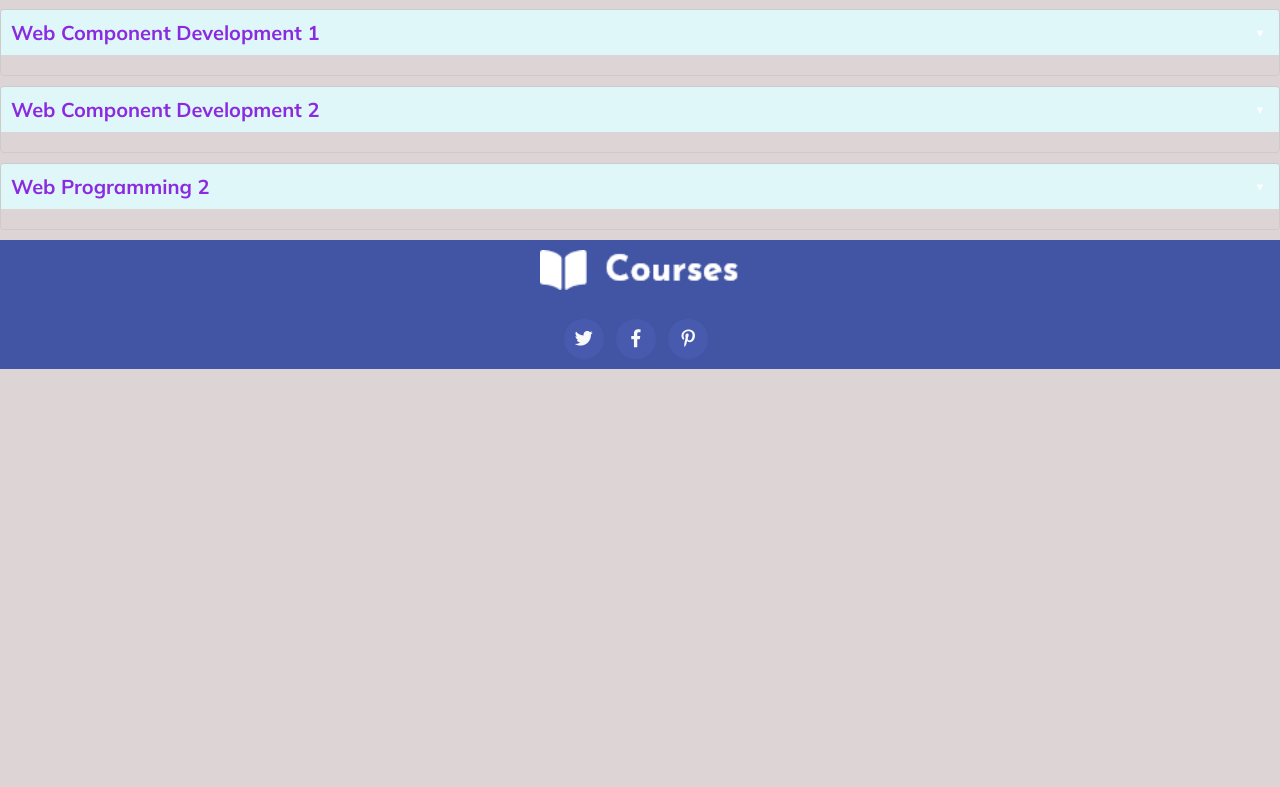
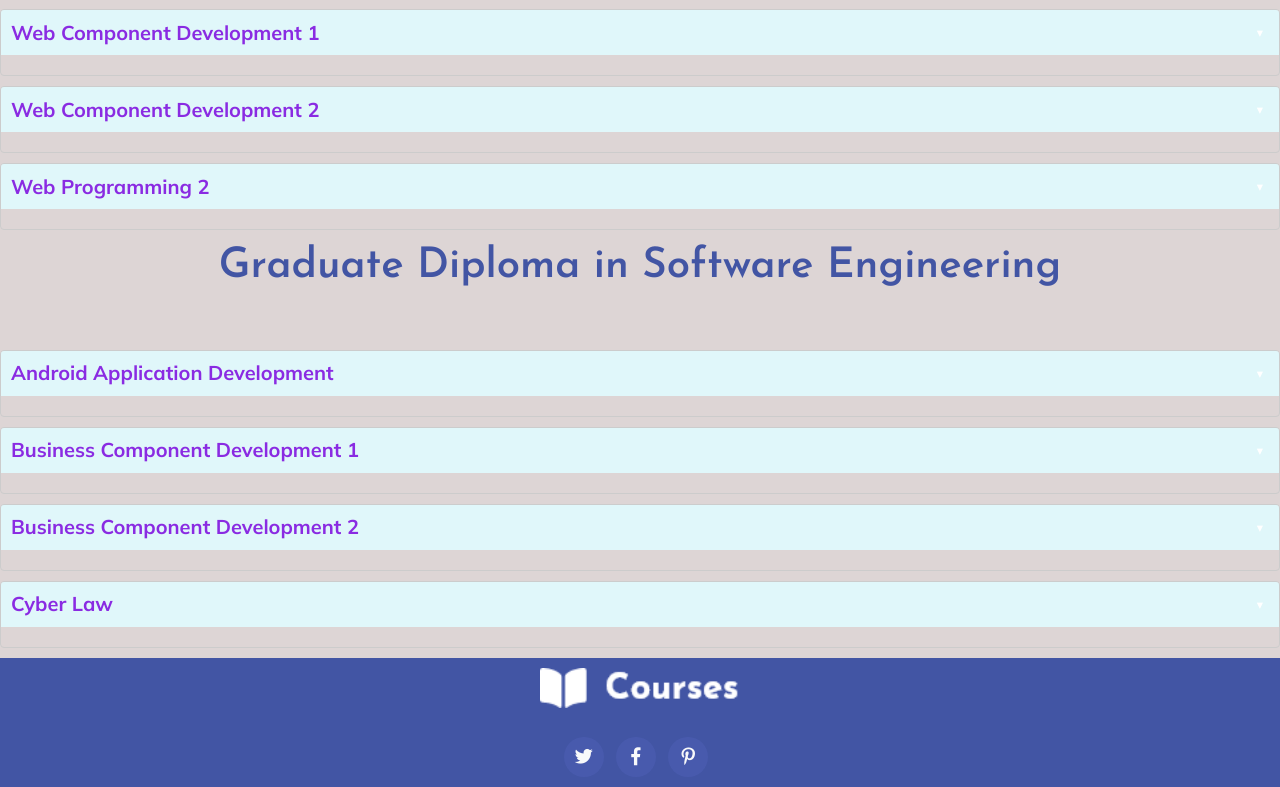
Before and after one commit to Tharindu714/notehive.com, a plain HTML site: page index.html in a window 1280 px wide. Shown: the part 2523-3310 px from the top of the page. Before the commit the page ends 2892 px from the top, so only its background shows below. Drawn offline with Linux system fonts and the light colour scheme; no server answers.

Commit message:
Update Graduation Level Subjects

```diff
--- a/assets/js/firebase.js
+++ b/assets/js/firebase.js
@@ -186,14 +186,25 @@ window.addEventListener("DOMContentLoaded", () => {
   loadNotesBySubject("Software Application Development", "notes-sad");
   loadNotesBySubject("Web Development 1", "notes-web1");
   // Higher Diploma subjects
-  loadNotesBySubject("Electronics for Software Engineering", "notes-electronics-se");
+  loadNotesBySubject(
+    "Electronics for Software Engineering",
+    "notes-electronics-se"
+  );
   loadNotesBySubject("Mathematics for Computer Science 2", "notes-mcs2");
-  loadNotesBySubject("Object Oriented Design Patterns 1", "notes-design-patterns1");
+  loadNotesBySubject(
+    "Object Oriented Design Patterns 1",
+    "notes-design-patterns1"
+  );
   loadNotesBySubject("Project Management", "notes-project-management");
   loadNotesBySubject("Quality Assurance", "notes-quality-assurance");
   loadNotesBySubject("Web Component Development 1", "notes-web-component-dev1");
   loadNotesBySubject("Web Component Development 2", "notes-web-component-dev2");
   loadNotesBySubject("Web Programming 2", "notes-web-programming2");
+  // Graduate Diploma subjects
+  loadNotesBySubject("Android Application Development", "notes-android");
+  loadNotesBySubject("Business Component Development 1", "notes-bcd1");
+  loadNotesBySubject("Business Component Development 2", "notes-bcd2");
+  loadNotesBySubject("Cyber Law", "notes-cyber-law");
   // You can call loadNotesBySubject() more times for other subjects
 });
 
--- a/assets/js/subjects.js
+++ b/assets/js/subjects.js
@@ -39,6 +39,16 @@ document.addEventListener("DOMContentLoaded", () => {
       { id: "notes-web-component-dev2", title: "Web Component Development 2" },
       { id: "notes-web-programming2", title: "Web Programming 2" },
     ],
+        // Higher Diploma topics
+    "graduate-diploma-container": [
+      {
+        id: "notes-android",
+        title: "Android Application Development",
+      },
+      { id: "notes-bcd1", title: "Business Component Development 1" },
+      { id: "notes-bcd2", title: "Business Component Development 2" },
+      { id: "notes-cyber-law", title: "Cyber Law" },
+    ],
   };
 
   // 2. Grab the template once
--- a/index.html
+++ b/index.html
@@ -122,6 +122,21 @@
                 </div>
             </template>
         </div>
+
+                <div class="courses-area section-padding10 fix" id="graduate-diploma-container">
+            <div class="section-tittle text-center mb-55">
+                <h2>Graduate Diploma in Software Engineering</h2>
+            </div>
+            <template id="notes-template1">
+                <div class="notes-section">
+                    <div class="notes-header">
+                        <span style="font-size: 20px; font-weight: bold;" class="notes-title"></span>
+                        <button class="toggle-btn" aria-expanded="true">▾</button>
+                    </div>
+                    <div class="notes-body"></div>
+                </div>
+            </template>
+        </div>
         <div class="modal fade" id="noteModal" tabindex="-1" aria-labelledby="noteModalLabel" aria-hidden="true">
             <div class="modal-dialog">
                 <form id="noteForm" class="modal-content">
```
